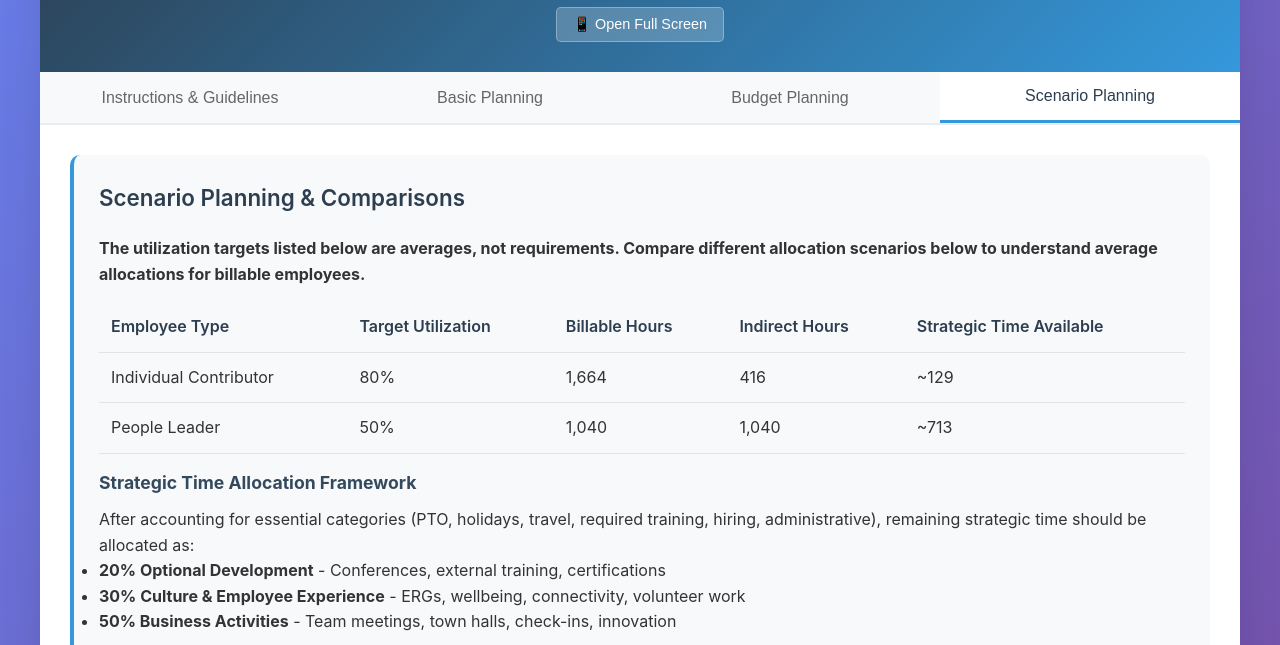
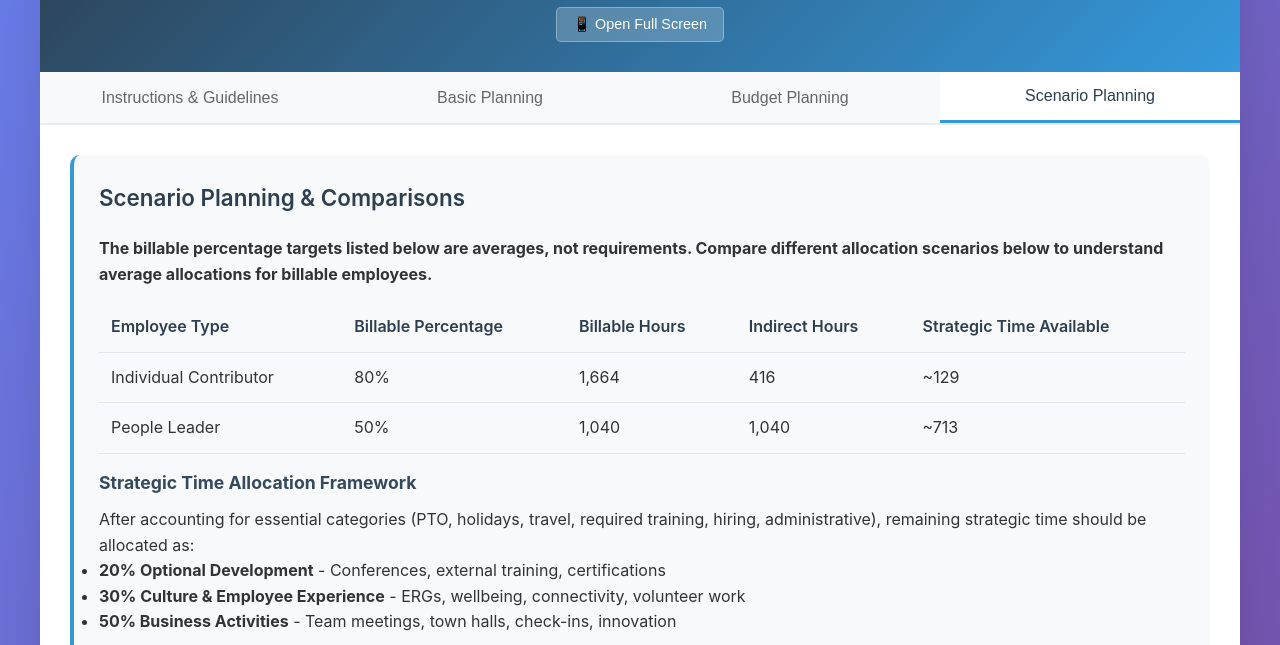
Before and after one commit to asrezac/time-allocation-planning-tool, a plain HTML site: page index.html in a window 1280 px wide. Both pictures are taken after a click on the button "Scenario Planning". Shown: the part 155-800 px from the top of the page. Drawn offline with Linux system fonts and the light colour scheme.

Commit message:
Update index.html

```diff
--- a/index.html
+++ b/index.html
@@ -347,7 +347,7 @@
 
             <div class="section">
                 <h3>Leadership Accountability Framework</h3>
-                <p><strong>People Leaders managing billable employees have a fiduciary responsibility to proactively engage in strategic workforce planning conversations.</strong> This includes conducting structured discussions with team members to identify individual professional development priorities, align personal growth objectives with organizational strategic initiatives, and optimize indirect time allocation to maximize both employee engagement and business value creation.</p>
+                <p><strong>People Leaders managing billable employees have a responsibility to proactively engage in strategic workforce planning conversations.</strong> This includes conducting structured discussions with team members to identify individual professional development priorities, align personal growth objectives with organizational strategic initiatives, and optimize indirect time allocation to maximize both employee engagement and business value creation.</p>
             </div>
 
             <div class="section">
@@ -396,7 +396,7 @@
                     <span class="result" id="totalHoursDisplay">2080</span>
                 </div>
                 <div class="input-group">
-                    <label>Target Utilization (%):</label>
+                    <label>Billable Percentage (%):</label>
                     <input type="number" id="utilization" value="80" onchange="runBasicCalculations()">
                     <span class="result" id="utilizationDisplay">80%</span>
                 </div>
@@ -851,12 +851,12 @@
         <div id="scenarios" class="tab-content">
             <div class="section">
                 <h3>Scenario Planning & Comparisons</h3>
-                <p><strong>The utilization targets listed below are averages, not requirements. Compare different allocation scenarios below to understand average allocations for billable employees.</strong></p>
+                <p><strong>The billable percentage targets listed below are averages, not requirements. Compare different allocation scenarios below to understand average allocations for billable employees.</strong></p>
 
                 <table>
                     <tr>
                         <th>Employee Type</th>
-                        <th>Target Utilization</th>
+                        <th>Billable Percentage</th>
                         <th>Billable Hours</th>
                         <th>Indirect Hours</th>
                         <th>Strategic Time Available</th>
@@ -890,7 +890,7 @@
                 <h3>Current vs. Target Analysis</h3>
                 <div id="scenarioAnalysisDisplay">
                     <h4>Current Configuration: Individual Contributor</h4>
-                    <p><strong>Utilization:</strong> 80% (1,664 billable hours)</p>
+                    <p><strong>Billable Percentage:</strong> 80% (1,664 billable hours)</p>
                     <p><strong>Indirect Hours:</strong> 416 hours available</p>
                     <p><strong>Strategic Time:</strong> ~129 hours after essential categories</p>
                     <p><strong>Balanced Approach:</strong> Standard allocation following 20/30/50 framework.</p>
@@ -1452,7 +1452,7 @@
 
             let analysisHTML = `
                 <h4>Current Configuration: ${empType}</h4>
-                <p><strong>Utilization:</strong> ${utilization}% (${billableHours.toLocaleString()} billable hours)</p>
+                <p><strong>Billable Percentage:</strong> ${utilization}% (${billableHours.toLocaleString()} billable hours)</p>
                 <p><strong>Indirect Hours:</strong> ${indirectHours.toLocaleString()} hours available</p>
                 <p><strong>Strategic Time:</strong> ~${Math.max(0, indirectHours - 287)} hours after essential categories</p>
             `;
@@ -1800,4 +1800,4 @@
         });
     </script>
 </body>
-</html>
+</html>jects', 10
```
